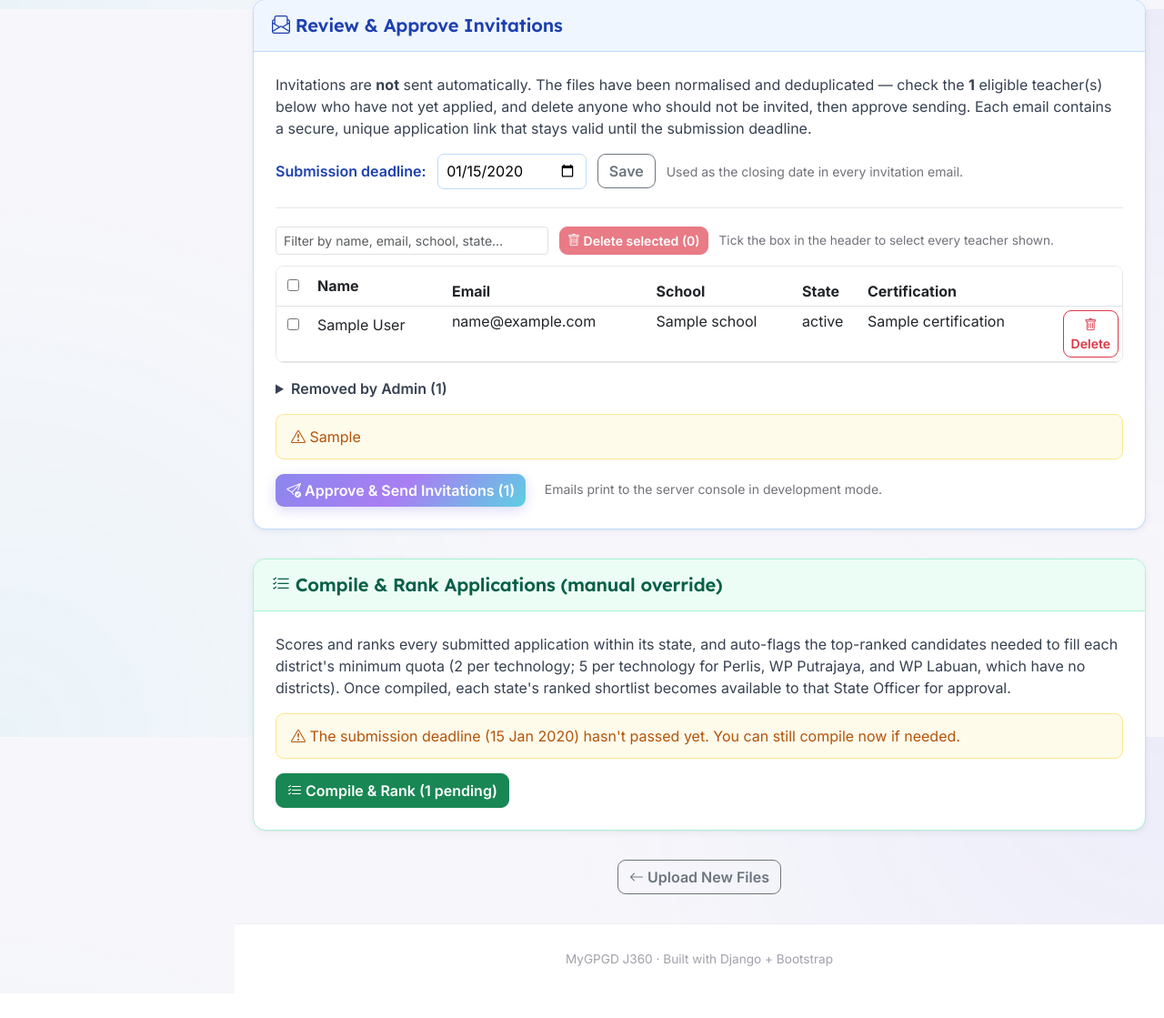
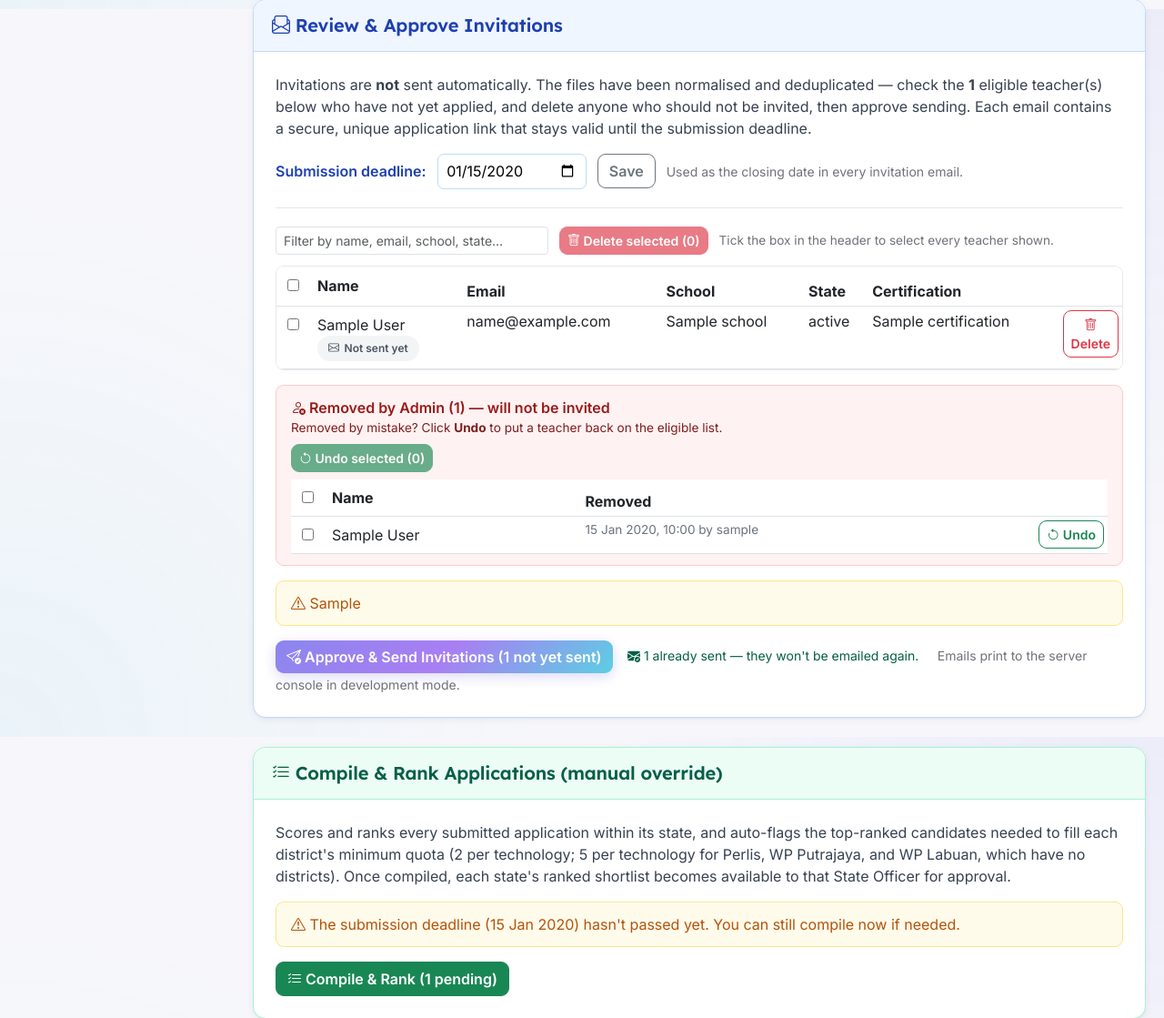
Before and after one commit to bstp-303-gif/tara-ai, a Django app: template agents/templates/agent1_dashboard.html in a window 1280 px wide. Shown: the part 1590-2709 px from the top of the page at 91% size. Before the commit the page ends 2652 px from the top, so only its background shows below. Run offline with Django 5.2, Linux system fonts and the light colour scheme; the template is opened without the code that fills it: most values are stand-ins (such as "Sample title", 1, 10 or a date in 2020).

Commit message:
Show invitation email status next to each eligible teacher
- InvitationRecord (keyed by IC, survives roster rebuilds) stores each
  teacher's latest invitation attempt: sending, sent, or failed.
- Dashboard shows "Email sent <date>", "Failed — will retry", "Sending…"
  or "Not sent yet" under each name. Approve & Send only emails teachers
  not yet sent one, so nobody is invited twice; failures are retried.
- Teachers are marked "Sending…" as soon as the Admin approves, and the
  page auto-refreshes until the background send finishes. A "sending"
  flag older than 5 minutes is treated as not sent.
- Removed-by-Admin list is always visible, with Undo buttons.

Co-Authored-By: Claude Opus 5.5 <noreply@anthropic.com>

```diff
--- a/agents/templates/agent1_dashboard.html
+++ b/agents/templates/agent1_dashboard.html
@@ -270,7 +270,26 @@
                         {% for teacher in awaiting_invitation %}
                         <tr class="teacher-row">
                             <td style="padding:0.5rem 0.75rem;"><input type="checkbox" class="teacher-check" name="teacher_ids" value="{{ teacher.id }}" form="bulk-remove-form" onchange="updateCount('teacher-check')"></td>
-                            <td style="padding:0.5rem 0.5rem;">{{ teacher.full_name }}</td>
+                            <td style="padding:0.5rem 0.5rem;">
+                                {{ teacher.full_name }}<br>
+                                {% if teacher.invitation.status == 'sent' %}
+                                    <span class="status-badge" style="background:#d1fae5; color:#065f46; font-size:0.75rem; white-space:nowrap;" title="Sent to {{ teacher.invitation.email }}{% if teacher.invitation.sent_by %} by {{ teacher.invitation.sent_by }}{% endif %}">
+                                        <i class="bi bi-envelope-check-fill"></i> Email sent {{ teacher.invitation.attempted_at|date:"d M Y, H:i" }}
+                                    </span>
+                                {% elif teacher.invitation.status == 'sending' %}
+                                    <span class="status-badge" style="background:#dbeafe; color:#1e40af; font-size:0.75rem; white-space:nowrap;">
+                                        <i class="bi bi-hourglass-split"></i> Sending…
+                                    </span>
+                                {% elif teacher.invitation.status == 'failed' %}
+                                    <span class="status-badge" style="background:#fee2e2; color:#991b1b; font-size:0.75rem; white-space:nowrap;" title="{{ teacher.invitation.error_message }}">
+                                        <i class="bi bi-envelope-x-fill"></i> Failed {{ teacher.invitation.attempted_at|date:"d M Y, H:i" }} — will retry
+                                    </span>
+                                {% else %}
+                                    <span class="status-badge" style="background:#f3f4f6; color:#4b5563; font-size:0.75rem; white-space:nowrap;">
+                                        <i class="bi bi-envelope"></i> Not sent yet
+                                    </span>
+                                {% endif %}
+                            </td>
                             <td>{% if teacher.email and teacher.email|lower != 'nan' %}{{ teacher.email }}{% else %}<span style="color:#b91c1c;">No email (will be skipped)</span>{% endif %}</td>
                             <td>{{ teacher.school }}</td>
                             <td>{{ teacher.state }}</td>
@@ -291,15 +310,18 @@
             <p style="color:#6b7280; margin-bottom:1rem;">No eligible teachers are waiting for an invitation.</p>
         {% endif %}
         {% if invitation_exclusions %}
-            <details style="margin-bottom:1rem;">
-                <summary style="cursor:pointer; color:#374151; font-weight:600;">Removed by Admin ({{ invitation_exclusions|length }})</summary>
-                <form id="bulk-restore-form" method="post" action="{% url 'restore_to_invitations' %}" onsubmit="return confirmBulk(this, 'exclusion-check', 'Restore {n} selected teacher(s) to the eligible list?');">{% csrf_token %}</form>
+            <div style="margin-bottom:1rem; border:1px solid #fecaca; background:#fef2f2; border-radius:9px; padding:0.75rem 1rem;">
+                <div style="font-weight:600; color:#991b1b;">
+                    <i class="bi bi-person-x"></i> Removed by Admin ({{ invitation_exclusions|length }}) — will not be invited
+                </div>
+                <div style="color:#7f1d1d; font-size:0.85rem;">Removed by mistake? Click <strong>Undo</strong> to put a teacher back on the eligible list.</div>
+                <form id="bulk-restore-form" method="post" action="{% url 'restore_to_invitations' %}" onsubmit="return confirmBulk(this, 'exclusion-check', 'Undo removal and put {n} selected teacher(s) back on the eligible list?');">{% csrf_token %}</form>
                 <div style="margin:0.5rem 0;">
-                    <button type="submit" form="bulk-restore-form" id="bulk-restore-btn" class="btn btn-sm btn-outline-secondary" disabled>
-                        <i class="bi bi-arrow-counterclockwise"></i> Restore selected (<span id="exclusion-selected-count">0</span>)
+                    <button type="submit" form="bulk-restore-form" id="bulk-restore-btn" class="btn btn-sm btn-success" disabled>
+                        <i class="bi bi-arrow-counterclockwise"></i> Undo selected (<span id="exclusion-selected-count">0</span>)
                     </button>
                 </div>
-                <table class="table table-sm" style="margin:0;">
+                <table class="table table-sm" style="margin:0; background:#fff; border-radius:7px;">
                     <thead>
                         <tr>
                             <th style="width:1%; padding:0.5rem 0.75rem;"><input type="checkbox" id="exclusion-check-all" title="Select all" onchange="toggleAll('exclusion-check', this.checked)"></th>
@@ -318,14 +340,20 @@
                                 <form method="post" action="{% url 'restore_to_invitations' %}">
                                     {% csrf_token %}
                                     <input type="hidden" name="exclusion_ids" value="{{ exclusion.id }}">
-                                    <button type="submit" class="btn btn-sm btn-outline-secondary"><i class="bi bi-arrow-counterclockwise"></i> Restore</button>
+                                    <button type="submit" class="btn btn-sm btn-outline-success" style="white-space:nowrap;"><i class="bi bi-arrow-counterclockwise"></i> Undo</button>
                                 </form>
                             </td>
                         </tr>
                         {% endfor %}
                     </tbody>
                 </table>
-            </details>
+            </div>
+        {% endif %}
+        {% if invite_sending_count %}
+            <script>
+                // Invitations are going out in the background: refresh until every "Sending…" badge resolves.
+                setTimeout(() => location.reload(), 4000);
+            </script>
         {% endif %}
         <script>
             // Bulk select for the invitation review list. Checkboxes live inside the table but
@@ -365,11 +393,14 @@
                 <i class="bi bi-exclamation-triangle"></i> {{ invitation_block_reason }}
             </p>
         {% endif %}
-        <form method="post" action="{% url 'send_invitations' %}" onsubmit="return confirm('Approve and send invitation emails to {{ awaiting_invitation|length }} eligible teacher(s)?');">
+        <form method="post" action="{% url 'send_invitations' %}" onsubmit="return confirm('Approve and send invitation emails to {{ invite_pending_count }} eligible teacher(s) not yet invited?');">
             {% csrf_token %}
-            <button type="submit" class="btn btn-primary" {% if not awaiting_invitation or invitation_block_reason %}disabled{% endif %}>
-                <i class="bi bi-send-check"></i> Approve &amp; Send Invitations ({{ awaiting_invitation|length }})
+            <button type="submit" class="btn btn-primary" {% if not invite_pending_count or invitation_block_reason %}disabled{% endif %}>
+                <i class="bi bi-send-check"></i> Approve &amp; Send Invitations ({{ invite_pending_count }} not yet sent)
             </button>
+            {% if invite_sent_count %}
+                <span style="color:#065f46; font-size:0.875rem; margin-left:0.75rem;"><i class="bi bi-envelope-check-fill"></i> {{ invite_sent_count }} already sent — they won't be emailed again.</span>
+            {% endif %}
             <span style="color:#71717a; font-size:0.875rem; margin-left:1rem;">
                 Emails print to the server console in development mode.
             </span>
```
Also changed, not shown: agents/models.py (+19 -0 lines), agents/pipeline_ops.py (+35 -4 lines), agents/tests.py (+49 -2 lines), agents/views.py (+30 -9 lines), agents/migrations/0014_invitationrecord.py (added), agents/migrations/0015_invitationrecord_sending.py (added).
